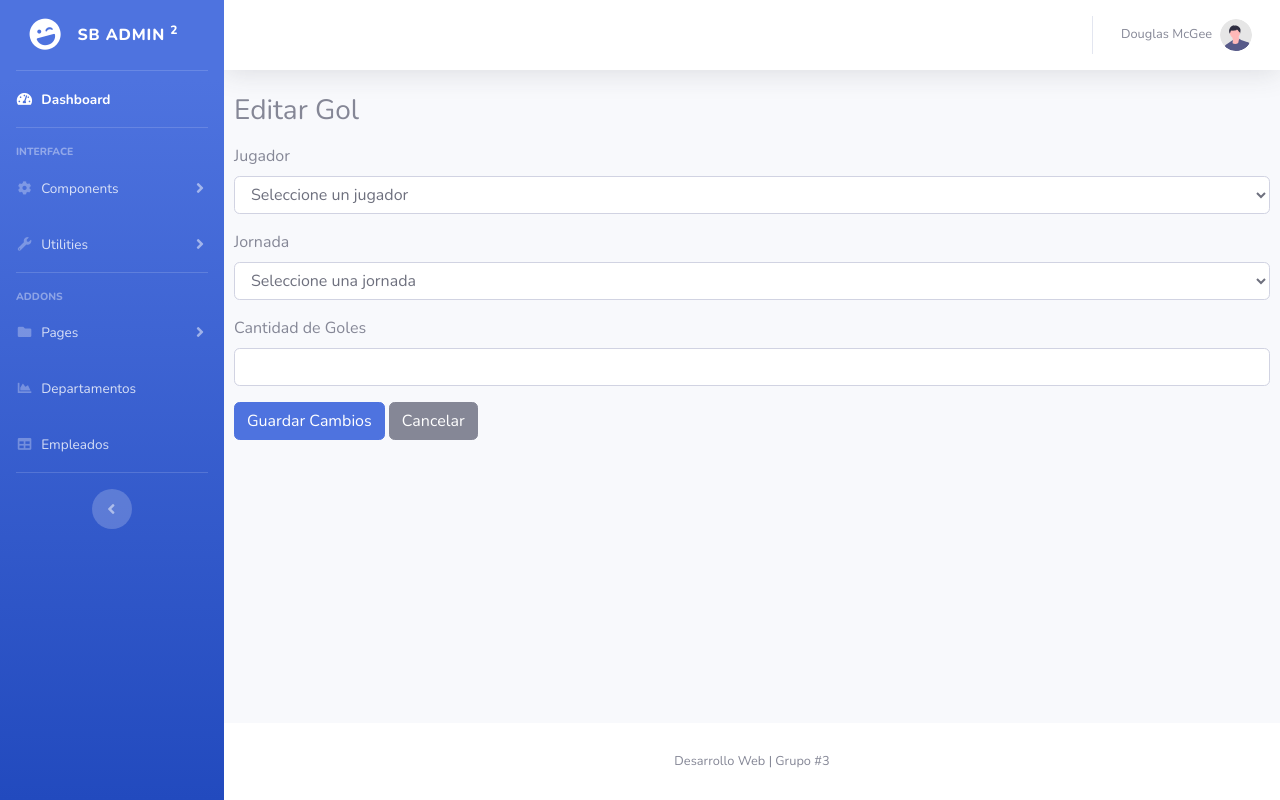
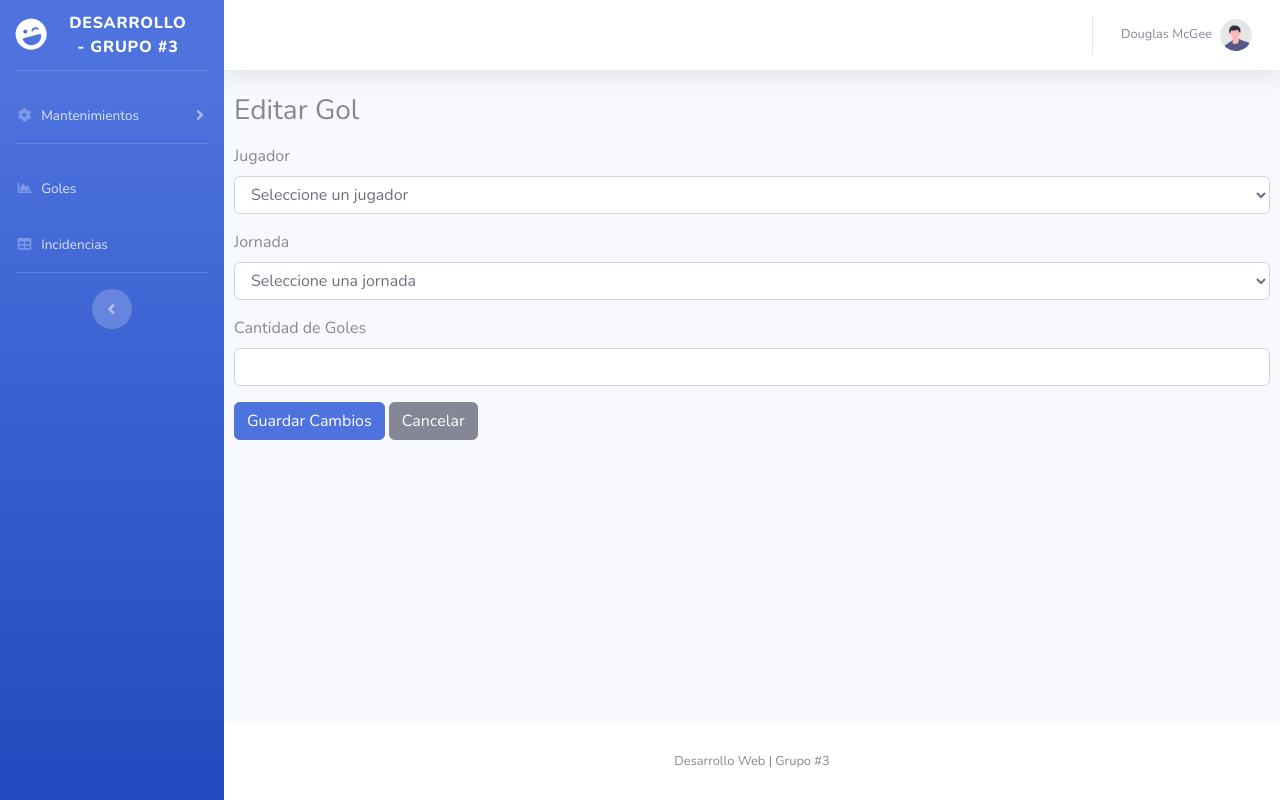
Before and after one commit to EduardoGarcia360/dw_torneo, a CodeIgniter 4 app: the page made by app/Views/goles/editar.php in a window 1280 px wide. Run offline with PHP 8.4 and a stand-in for CodeIgniter, Linux system fonts and the light colour scheme; the template is opened without the code that fills it, so the values that code supplies are empty; some libraries are stand-ins or nearby versions.

Commit message:
cambio menu

```diff
--- a/app/Views/layout.php
+++ b/app/Views/layout.php
@@ -35,58 +35,24 @@
                 <div class="sidebar-brand-icon rotate-n-15">
                     <i class="fas fa-laugh-wink"></i>
                 </div>
-                <div class="sidebar-brand-text mx-3">SB Admin <sup>2</sup></div>
+                <div class="sidebar-brand-text mx-3">Desarrollo - Grupo #3</div>
             </a>
 
             <!-- Divider -->
-            <hr class="sidebar-divider my-0">
-
-            <!-- Nav Item - Dashboard -->
-            <li class="nav-item active">
-                <a class="nav-link" href="index.html">
-                    <i class="fas fa-fw fa-tachometer-alt"></i>
-                    <span>Dashboard</span></a>
-            </li>
-
-            <!-- Divider -->
             <hr class="sidebar-divider">
-
-            <!-- Heading -->
-            <div class="sidebar-heading">
-                Interface
-            </div>
 
             <!-- Nav Item - Pages Collapse Menu -->
             <li class="nav-item">
                 <a class="nav-link collapsed" href="#" data-toggle="collapse" data-target="#collapseTwo"
                     aria-expanded="true" aria-controls="collapseTwo">
                     <i class="fas fa-fw fa-cog"></i>
-                    <span>Components</span>
+                    <span>Mantenimientos</span>
                 </a>
                 <div id="collapseTwo" class="collapse" aria-labelledby="headingTwo" data-parent="#accordionSidebar">
                     <div class="bg-white py-2 collapse-inner rounded">
-                        <h6 class="collapse-header">Custom Components:</h6>
-                        <a class="collapse-item" href="buttons.html">Buttons</a>
-                        <a class="collapse-item" href="cards.html">Cards</a>
-                    </div>
-                </div>
-            </li>
-
-            <!-- Nav Item - Utilities Collapse Menu -->
-            <li class="nav-item">
-                <a class="nav-link collapsed" href="#" data-toggle="collapse" data-target="#collapseUtilities"
-                    aria-expanded="true" aria-controls="collapseUtilities">
-                    <i class="fas fa-fw fa-wrench"></i>
-                    <span>Utilities</span>
-                </a>
-                <div id="collapseUtilities" class="collapse" aria-labelledby="headingUtilities"
-                    data-parent="#accordionSidebar">
-                    <div class="bg-white py-2 collapse-inner rounded">
-                        <h6 class="collapse-header">Custom Utilities:</h6>
-                        <a class="collapse-item" href="utilities-color.html">Colors</a>
-                        <a class="collapse-item" href="utilities-border.html">Borders</a>
-                        <a class="collapse-item" href="utilities-animation.html">Animations</a>
-                        <a class="collapse-item" href="utilities-other.html">Other</a>
+                        <a class="collapse-item" href="<?= base_url('equipos'); ?>">Equipos</a>
+                        <a class="collapse-item" href="<?= base_url('jugadores'); ?>">Jugadores</a>
+                        <a class="collapse-item" href="<?= base_url('jornadas'); ?>">Jornadas</a>
                     </div>
                 </div>
             </li>
@@ -94,44 +60,18 @@
             <!-- Divider -->
             <hr class="sidebar-divider">
 
-            <!-- Heading -->
-            <div class="sidebar-heading">
-                Addons
-            </div>
-
-            <!-- Nav Item - Pages Collapse Menu -->
-            <li class="nav-item">
-                <a class="nav-link collapsed" href="#" data-toggle="collapse" data-target="#collapsePages"
-                    aria-expanded="true" aria-controls="collapsePages">
-                    <i class="fas fa-fw fa-folder"></i>
-                    <span>Pages</span>
-                </a>
-                <div id="collapsePages" class="collapse" aria-labelledby="headingPages" data-parent="#accordionSidebar">
-                    <div class="bg-white py-2 collapse-inner rounded">
-                        <h6 class="collapse-header">Login Screens:</h6>
-                        <a class="collapse-item" href="login.html">Login</a>
-                        <a class="collapse-item" href="register.html">Register</a>
-                        <a class="collapse-item" href="forgot-password.html">Forgot Password</a>
-                        <div class="collapse-divider"></div>
-                        <h6 class="collapse-header">Other Pages:</h6>
-                        <a class="collapse-item" href="404.html">404 Page</a>
-                        <a class="collapse-item" href="blank.html">Blank Page</a>
-                    </div>
-                </div>
-            </li>
-
             <!-- Nav Item - Charts -->
             <li class="nav-item">
-                <a class="nav-link" href="<?= base_url('departamentos'); ?>">
+                <a class="nav-link" href="<?= base_url('goles'); ?>">
                     <i class="fas fa-fw fa-chart-area"></i>
-                    <span>Departamentos</span></a>
+                    <span>Goles</span></a>
             </li>
 
             <!-- Nav Item - Tables -->
             <li class="nav-item">
-                <a class="nav-link" href="<?= base_url('empleados'); ?>">
+                <a class="nav-link" href="<?= base_url('incidencias'); ?>">
                     <i class="fas fa-fw fa-table"></i>
-                    <span>Empleados</span></a>
+                    <span>Incidencias</span></a>
             </li>
 
             <!-- Divider -->
```
